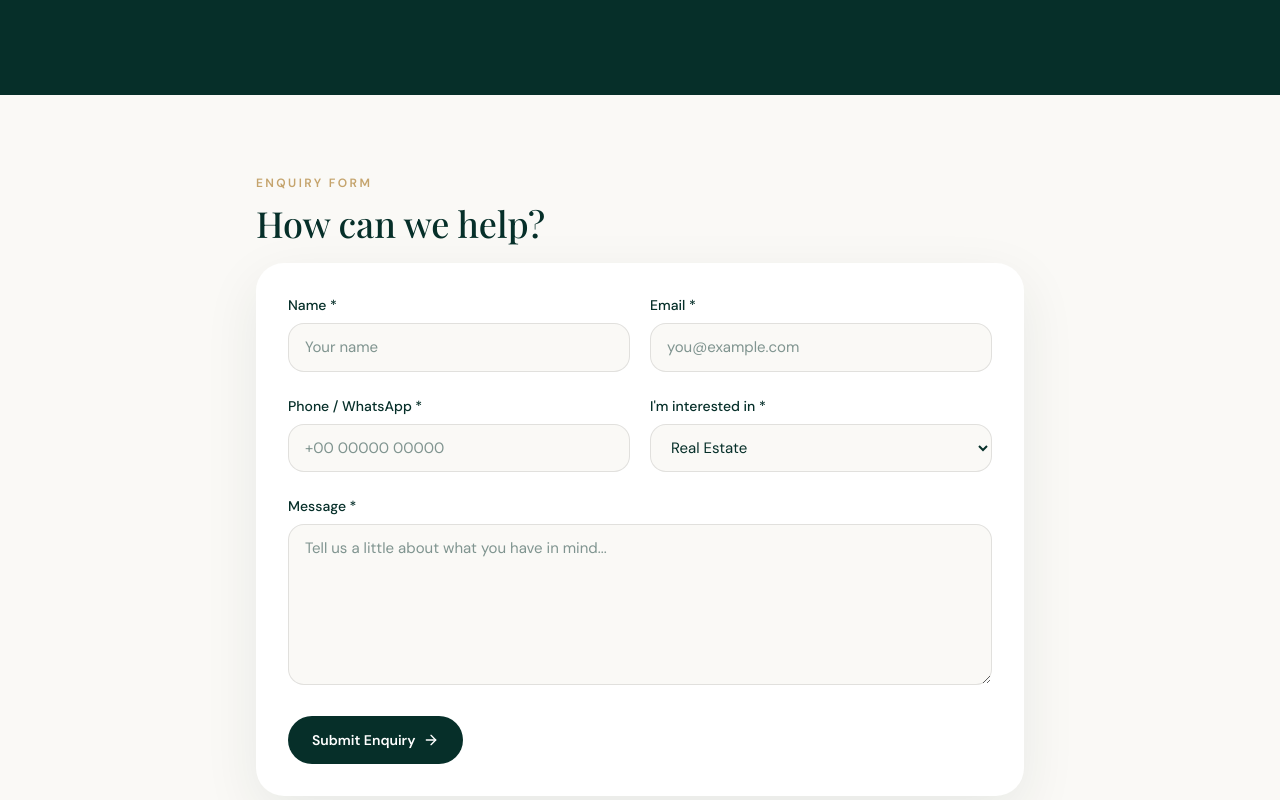
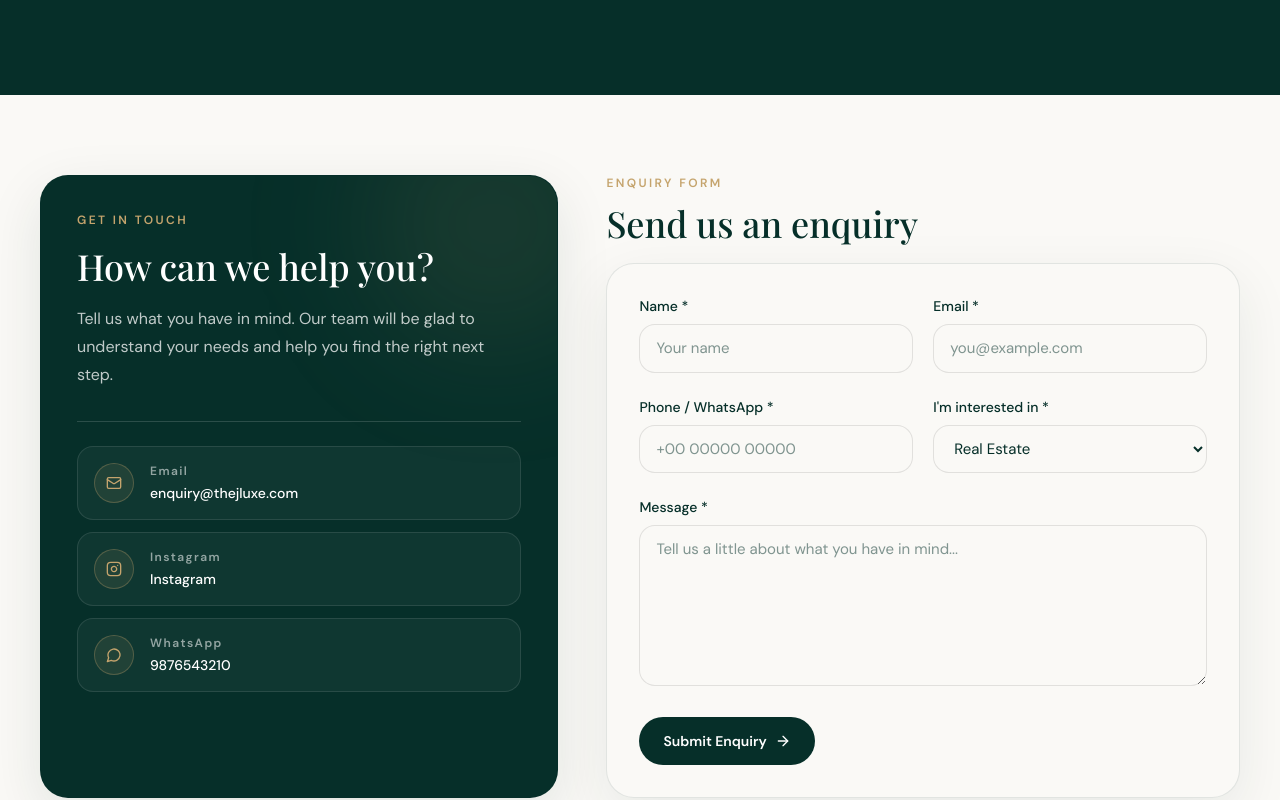
Before and after one commit to itscrackthecode/jluxe, a Next.js app: page /contact in a window 1280 px wide. Shown: the part 364-1164 px from the top of the page. Built offline with nearby package versions, Linux system fonts and the light colour scheme.

Commit message:
Added Contact Information

```diff
--- a/src/app/contact/page.tsx
+++ b/src/app/contact/page.tsx
@@ -1,5 +1,5 @@
 import type { Metadata } from 'next';
-import { ArrowRight, Instagram, Mail, MessageCircle } from 'lucide-react';
+import { Instagram, Mail, MessageCircle } from 'lucide-react';
 import Link from 'next/link';
 import EnquiryForm from '@/components/enquiry-form';
 import SiteFooter from '@/components/site-footer';
@@ -35,19 +35,27 @@ export default function ContactPage() {
       </section>
 
       <section className="py-14 sm:py-18 lg:py-20" data-reveal>
-        <div className={`container-xl grid gap-10 ${directContacts.length ? 'lg:grid-cols-[0.75fr_1.25fr] lg:items-start lg:gap-16' : 'mx-auto max-w-3xl'}`}>
-          {directContacts.length > 0 && <aside className="max-w-md lg:sticky lg:top-28">
-            <p className="text-xs font-semibold tracking-[0.2em] text-[var(--gold)]">DIRECT CONTACT</p>
-            <h2 className="mt-4 font-display text-3xl leading-tight sm:text-4xl">Prefer to reach out directly?</h2>
-            <p className="mt-4 text-sm leading-6 text-[var(--muted)]">Use the contact details configured for JLUXE.</p>
-            <div className="mt-7 grid gap-5 border-t border-[var(--viridian-950)]/15 pt-5 text-sm">
-              {directContacts.map(({ label, href, value, icon: Icon }) => <a key={label} href={href} target={href.startsWith('http') ? '_blank' : undefined} rel={href.startsWith('http') ? 'noreferrer' : undefined} className="touch-press flex min-w-0 items-start gap-3 break-all transition-colors hover:text-[var(--gold)]"><Icon className="mt-0.5 h-4 w-4 shrink-0 text-[var(--gold)]" /><span>{value}</span></a>)}
+        <div className="container-xl grid gap-8 lg:grid-cols-[0.9fr_1.1fr] lg:items-start lg:gap-12">
+          <aside className="relative overflow-hidden rounded-[28px] border border-[var(--viridian-950)]/10 bg-[var(--viridian-950)] p-7 text-white shadow-[0_18px_55px_rgba(6,47,41,0.1)] sm:p-9 lg:min-h-full">
+            <div aria-hidden="true" className="pointer-events-none absolute -right-16 -top-20 h-64 w-64 rounded-full bg-[var(--gold)]/10 blur-3xl" />
+            <div className="relative">
+              <p className="text-xs font-semibold tracking-[0.2em] text-[var(--gold)]">GET IN TOUCH</p>
+              <h2 className="mt-4 max-w-md font-display text-3xl leading-tight sm:text-4xl">How can we help you?</h2>
+              <p className="mt-4 max-w-md text-sm leading-7 text-white/75 sm:text-base">
+                Tell us what you have in mind. Our team will be glad to understand your needs and help you find the right next step.
+              </p>
+              {directContacts.length > 0 && <div className="mt-8 grid gap-3 border-t border-white/15 pt-6">
+                {directContacts.map(({ label, href, value, icon: Icon }) => <a key={label} href={href} target={href.startsWith('http') ? '_blank' : undefined} rel={href.startsWith('http') ? 'noreferrer' : undefined} className="touch-press group flex min-w-0 items-center gap-4 rounded-2xl border border-white/10 bg-white/[0.04] px-4 py-4 transition-colors hover:border-[var(--gold)]/50 hover:bg-white/[0.08] focus-visible:outline-offset-2">
+                  <span className="flex h-10 w-10 shrink-0 items-center justify-center rounded-full border border-[var(--gold)]/30 bg-[var(--gold)]/10 text-[var(--gold)]"><Icon className="h-4 w-4" /></span>
+                  <span className="min-w-0"><span className="block text-xs font-semibold tracking-[0.12em] text-white/55">{label}</span><span className="mt-1 block break-all text-sm font-medium text-white transition-colors group-hover:text-[var(--gold)]">{value}</span></span>
+                </a>)}
+              </div>}
             </div>
-          </aside>}
-          <div className={directContacts.length ? '' : 'lg:col-span-2'}>
+          </aside>
+          <div className="min-w-0">
             <div className="mb-5">
               <p className="text-xs font-semibold tracking-[0.2em] text-[var(--gold)]">ENQUIRY FORM</p>
-              <h2 className="mt-3 font-display text-3xl text-[var(--viridian-950)] sm:text-4xl">How can we help?</h2>
+              <h2 className="mt-3 font-display text-3xl text-[var(--viridian-950)] sm:text-4xl">Send us an enquiry</h2>
             </div>
             <EnquiryForm />
           </div>
--- a/src/components/enquiry-form.tsx
+++ b/src/components/enquiry-form.tsx
@@ -90,7 +90,7 @@ export default function EnquiryForm() {
   };
 
   return (
-    <div className="rounded-[28px] bg-white p-6 shadow-[0_18px_55px_rgba(6,47,41,0.08)] sm:p-8">
+    <div className="rounded-[28px] border border-[var(--viridian-950)]/10 bg-[var(--cream)] p-6 shadow-[0_18px_55px_rgba(6,47,41,0.08)] sm:p-8">
       <form onSubmit={handleSubmit(onSubmit)} className="space-y-6" noValidate>
         <div className="grid gap-5 md:grid-cols-2">
           <label className="block">
--- a/src/lib/data.ts
+++ b/src/lib/data.ts
@@ -11,10 +11,10 @@ export const siteConfig = {
   brand: 'JLUXE',
   url: 'https://thejluxe.com',
   contact: {
-    email: 'your-email@jluxe.example',
-    instagram: 'https://www.instagram.com/your-handle',
-    whatsapp: 'https://wa.me/00000000000',
-    whatsappNumber: '+00 00000 00000',
+    email: 'enquiry@thejluxe.com',
+    instagram: 'https://www.instagram.com/allwin123',
+    whatsapp: 'https://wa.me/919876543210',
+    whatsappNumber: '9876543210',
   },
   nav: {
     about: '/about',
```
Also changed, not shown: 1 other file (tests, documents, lock files or other folders).
